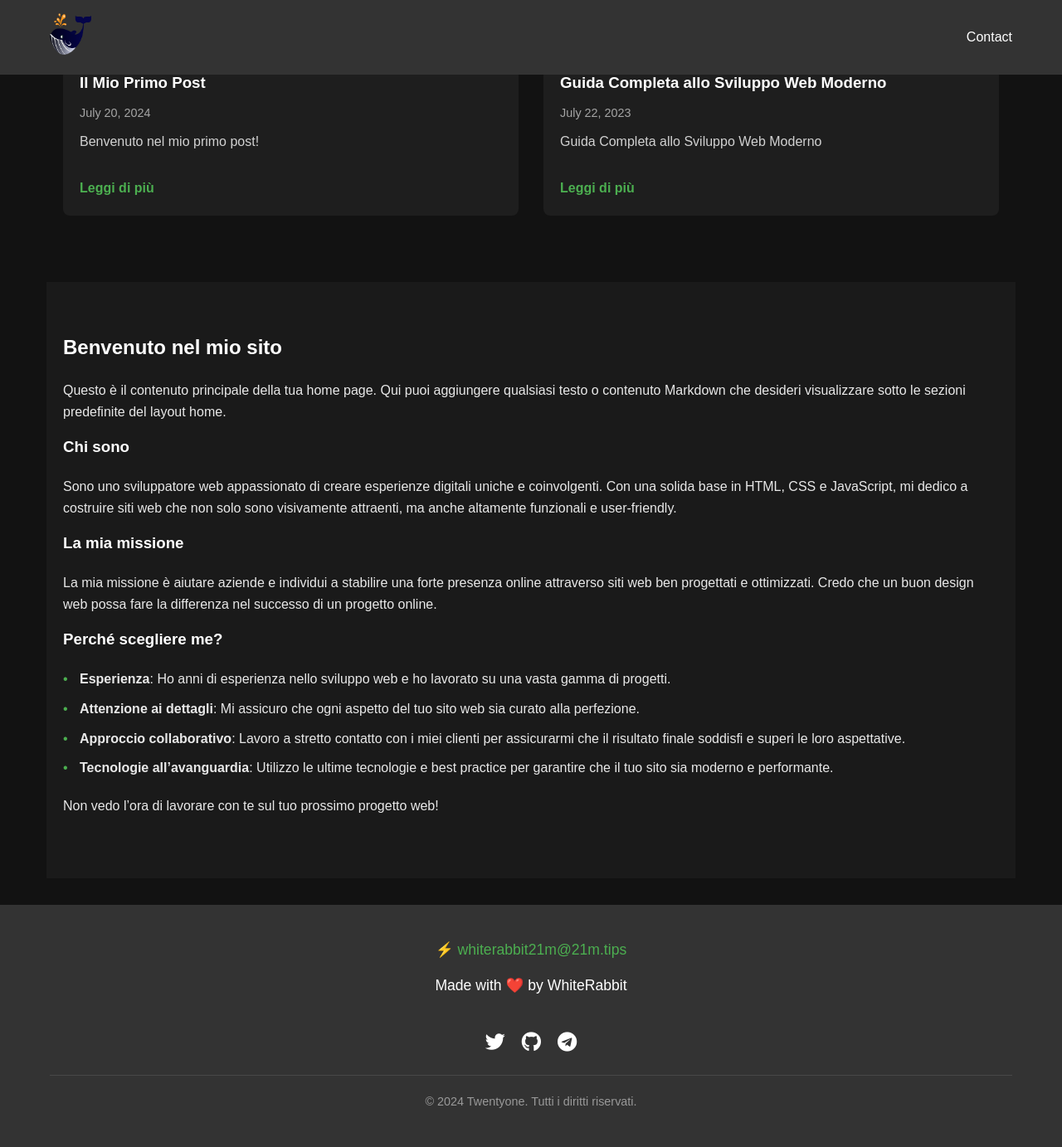
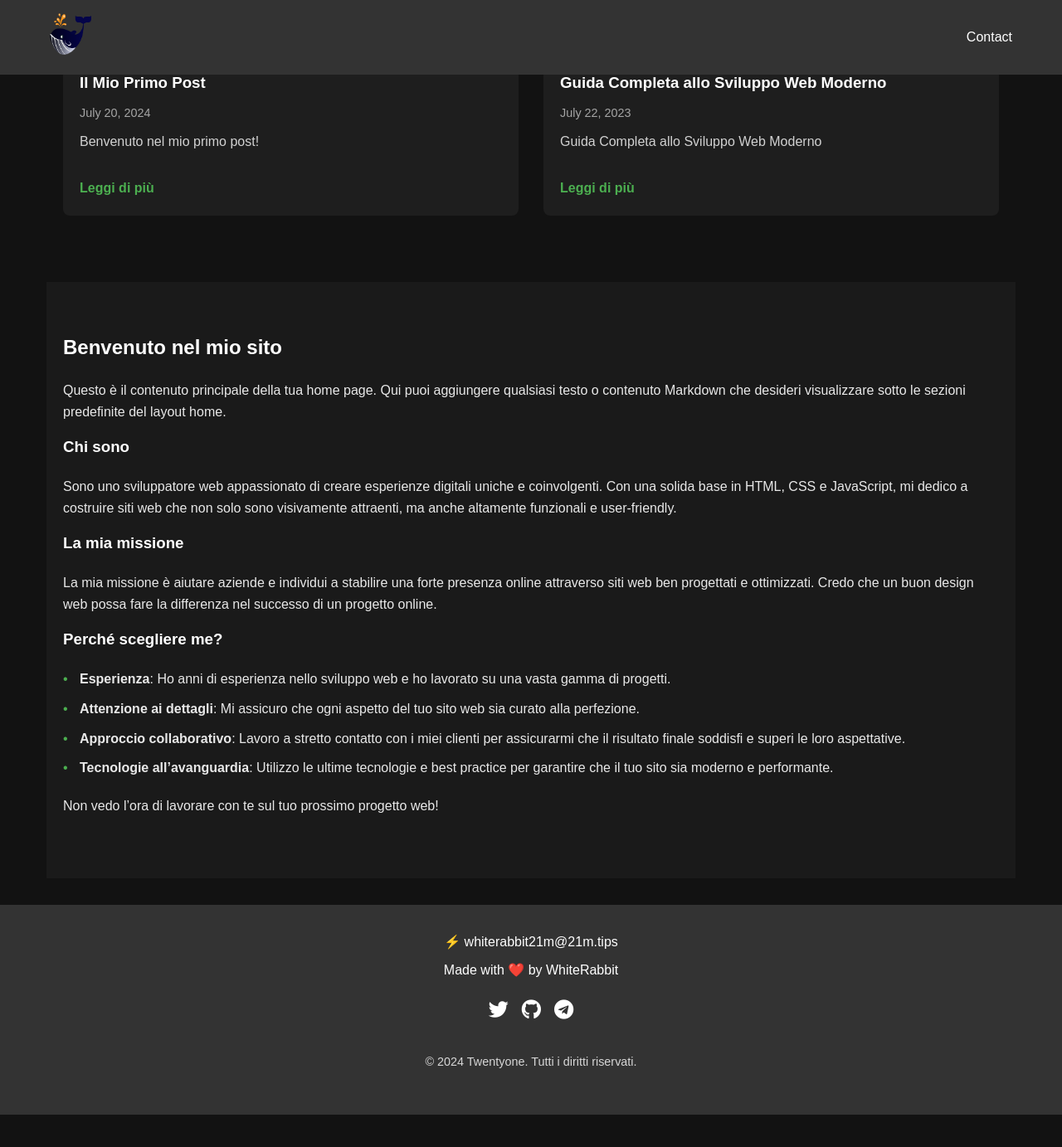
Before and after one commit to whiterabbit21m-test/whiterabbit21m-test.github.io, a Jekyll site: the page built from index.md, in a window 1280 px wide and 1400 px high, scrolled down 1145 px. Shown: the top 1383 px of the window at 83% size. Built offline with Jekyll 4.4.1, drawn with Linux system fonts in a browser that asks for light colours; after the commit the page ends 2489 px from its top, so only the background shows below that.

Commit message:
Update _footer.scss

```diff
--- a/_sass/_footer.scss
+++ b/_sass/_footer.scss
@@ -1,57 +1,57 @@
 .site-footer {
   background-color: #333;
   color: #fff;
-  padding: 40px 0;
+  padding: 2rem 0;
+  width: 100%;
+  margin-top: auto; // Questo aiuta a spingere il footer verso il basso
+}
 
-  .footer-content {
+.footer-container {
   display: flex;
   flex-direction: column;
   align-items: center;
+}
+
+.footer-content {
   text-align: center;
-    margin-bottom: 20px;
+  margin-bottom: 1rem;
 }
 
 .footer-email,
 .footer-made-by {
-    margin-bottom: 15px;
-    font-size: 1.1em;
-  }
-
-  .footer-email {
-    color: #4CAF50; // Colore verde per l'email
+  margin-bottom: 0.5rem;
 }
 
 .social-icons {
   display: flex;
   justify-content: center;
-    gap: 20px;
-    margin-top: 20px;
+  margin-top: 1rem;
+}
 
-    a {
+.social-icon {
   color: #fff;
-      font-size: 24px;
-      transition: color 0.3s ease, transform 0.3s ease;
+  font-size: 1.5rem;
+  margin: 0 0.5rem;
+  transition: color 0.3s ease;
 
   &:hover {
     color: #4CAF50;
-        transform: translateY(-3px);
-      }
   }
 }
 
 .copyright {
-    text-align: center;
-    border-top: 1px solid rgba(255,255,255,0.1);
-    padding-top: 20px;
-    font-size: 0.9em;
-    color: #999;
-  }
+  margin-top: 1rem;
+  font-size: 0.9rem;
+  opacity: 0.8;
 }
 
-@media (max-width: 768px) {
-  .site-footer {
-    .footer-content {
-      margin-bottom: 30px;
+// Assicurati che il contenuto principale si espanda per spingere il footer verso il basso
+body {
+  display: flex;
+  flex-direction: column;
+  min-height: 100vh;
 }
+
+.page-content {
+  flex: 1 0 auto;
 }
-}
```
Lines whose indentation alone changed are shown as unchanged.
